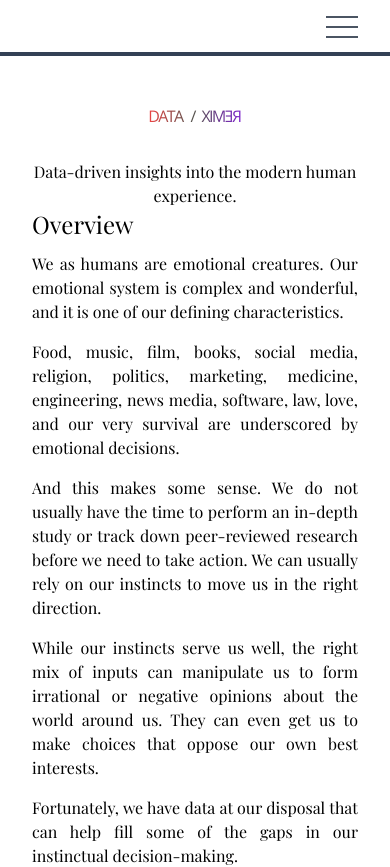
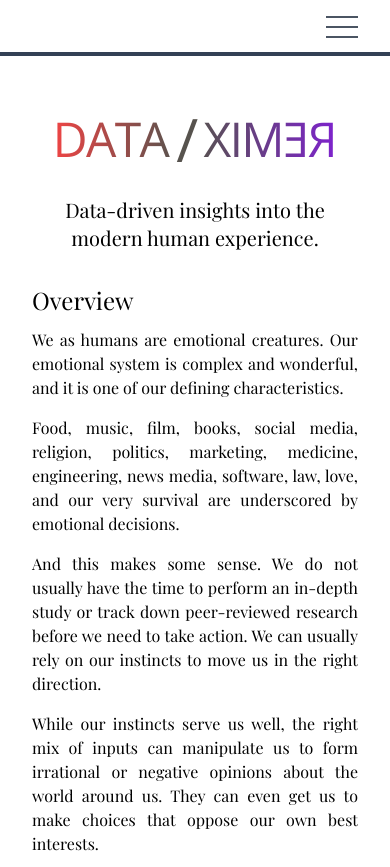
Before and after one commit to tsvanharen/dataremix.us, a Next.js app: page / in a window 390 px wide. Shown: the top 867 px of the page. Built offline with nearby package versions, Linux system fonts and the light colour scheme; a web font is replaced by a local one.

Commit message:
fix: home styling

```diff
--- a/src/app/page.tsx
+++ b/src/app/page.tsx
@@ -12,7 +12,7 @@ export default function PageHome() {
         <h1 aria-hidden hidden>
           Data/Remix
         </h1>
-        <div className="md:text-2xl sm:text-xl text-center md:mb-16 sm:mb-8">
+        <div className="md:text-2xl text-xl text-center md:mb-16 mb-8">
           Data-driven insights into the modern human experience.
         </div>
       </section>
--- a/src/components/Logo/index.tsx
+++ b/src/components/Logo/index.tsx
@@ -18,8 +18,8 @@ export default function Logo({
   let slashStyle = 'text-4xl top-[0.15rem] scale-125';
 
   if (variant === Variant.HomePage) {
-    linkStyle = 'md:text-7xl sm:text-5xl cursor-default';
-    slashStyle = 'md:text-8xl sm:text-6xl md:top-[0.45rem] sm:top-[0.3rem]';
+    linkStyle = 'md:text-7xl text-5xl cursor-default';
+    slashStyle = 'md:text-8xl text-6xl md:top-[0.45rem] top-[0.3rem]';
   }
 
   const text = (
```
Also changed, not shown: 1 other file (tests, documents, lock files or other folders).
